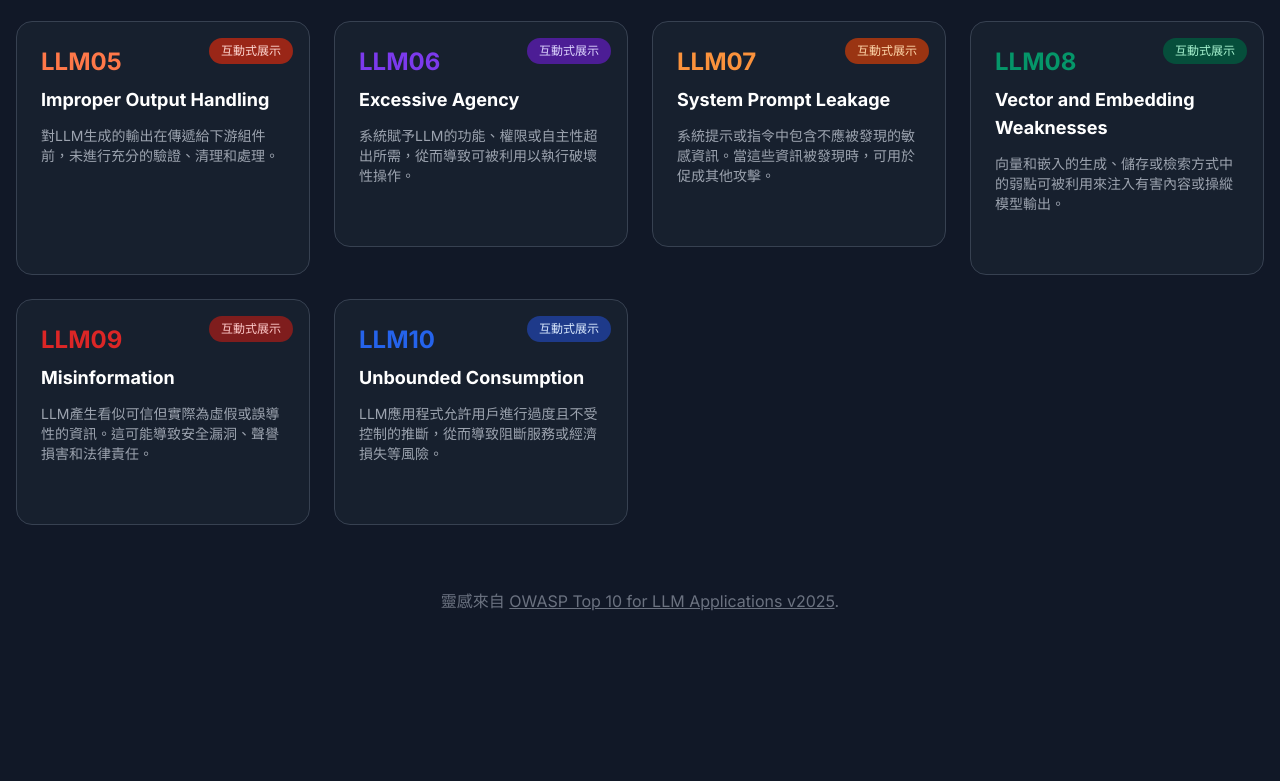
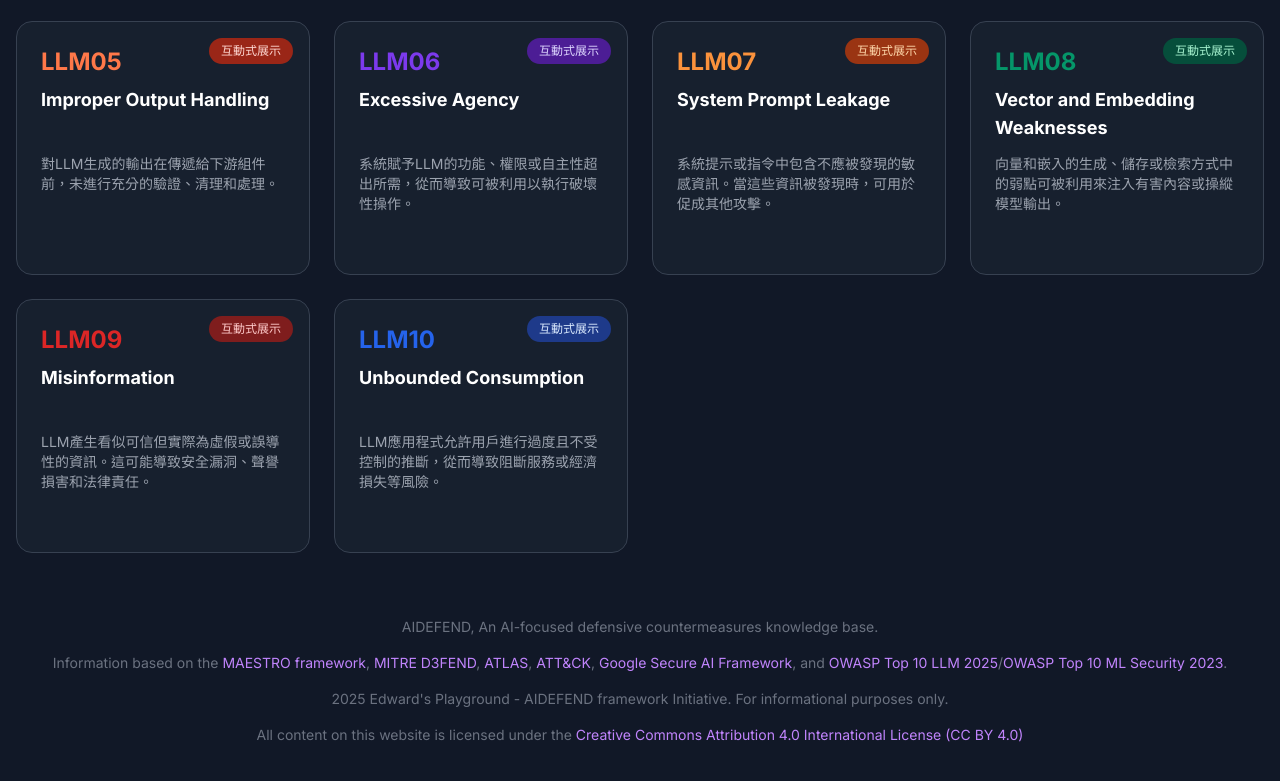
Before and after one commit to edward-playground/top10-showcase, a plain HTML site: page index.html in a window 1280 px wide. Shown: the part 501-1282 px from the top of the page. Before the commit the page ends 1178 px from the top, so only its background shows below. Drawn offline with nearby package versions, Linux system fonts and the light colour scheme.

Commit message:
updated index.html

```diff
--- a/index.html
+++ b/index.html
@@ -77,11 +77,11 @@
             <div class="grid grid-cols-1 md:grid-cols-2 lg:grid-cols-4 gap-6">
                 <!-- 卡片模板 -->
                 <script id="card-template" type="text/template">
-                    <div class="showcase-card relative p-6 bg-gray-800/50 rounded-2xl border-gray-700"
+                    <div class="showcase-card relative p-6 bg-gray-800/50 rounded-2xl border-gray-700 flex flex-col"
                          style="--card-hover-color: {{color-hex}}; --card-shadow-color: {{color-rgba}};">
                         <div class="status-badge" style="background-color: {{color-hex-dark}}; color: {{color-hex-light}};">{{status}}</div>
                         <h2 class="text-2xl font-bold" style="color: {{color-hex}};">{{id}}</h2>
-                        <h3 class="text-lg font-semibold text-white mt-2">{{name}}</h3>
+                        <h3 class="text-lg font-semibold text-white mt-2 h-14">{{name}}</h3>
                         <p class="mt-3 text-gray-400 text-sm h-24">{{description}}</p>
                     </div>
                 </script>
@@ -92,9 +92,29 @@
             </div>
         </main>
 
-        <footer class="text-center mt-16 text-gray-500">
-            靈感來自 <a href="https://owasp.org/www-project-top-10-for-large-language-model-applications/" target="_blank"
-                class="underline hover:text-purple-400">OWASP Top 10 for LLM Applications v2025</a>.
+        <footer class="text-center mt-16 text-gray-500 text-sm space-y-4">
+            <p>AIDEFEND, An AI-focused defensive countermeasures knowledge base.</p>
+            <p>Information based on the <a
+                    href="https://cloudsecurityalliance.org/blog/2025/02/06/agentic-ai-threat-modeling-framework-maestro"
+                    target="_blank" rel="noopener noreferrer" class="text-purple-400 hover:underline">MAESTRO
+                    framework</a>, <a href="https://d3fend.mitre.org/" target="_blank" rel="noopener noreferrer"
+                    class="text-purple-400 hover:underline">MITRE D3FEND</a>, <a
+                    href="https://atlas.mitre.org/" target="_blank" rel="noopener noreferrer"
+                    class="text-purple-400 hover:underline">ATLAS</a>, <a href="https://attack.mitre.org/"
+                    target="_blank" rel="noopener noreferrer"
+                    class="text-purple-400 hover:underline">ATT&CK</a>, <a href="https://saif.google/"
+                    target="_blank" rel="noopener noreferrer" class="text-purple-400 hover:underline">Google
+                    Secure AI Framework</a>, and <a
+                    href="https://owasp.org/www-project-top-10-for-large-language-model-applications/" target="_blank"
+                    rel="noopener noreferrer" class="text-purple-400 hover:underline">OWASP Top 10 LLM
+                    2025</a>/<a href="https://owasp.org/www-project-machine-learning-security-top-10/" target="_blank"
+                    rel="noopener noreferrer" class="text-purple-400 hover:underline">OWASP Top 10 ML
+                    Security 2023</a>.</p>
+            <p>2025 Edward's Playground - AIDEFEND framework Initiative. For informational purposes only.</p>
+            <p>All content on this website is licensed under the <a href="https://creativecommons.org/licenses/by/4.0/"
+                    target="_blank" rel="noopener noreferrer"
+                    class="text-purple-400 hover:underline">Creative Commons Attribution 4.0 International
+                    License (CC BY 4.0)</a></p>
         </footer>
     </div>
 
```
